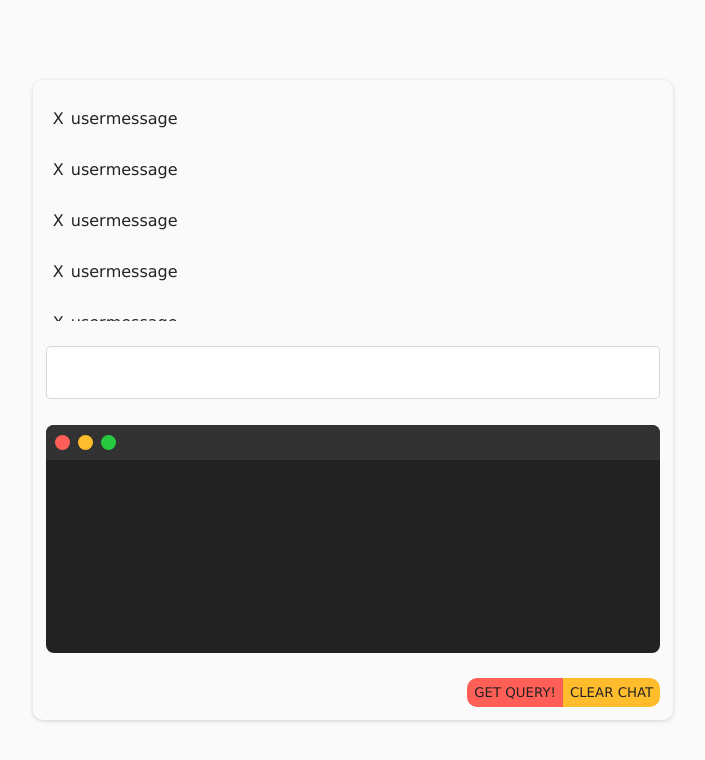
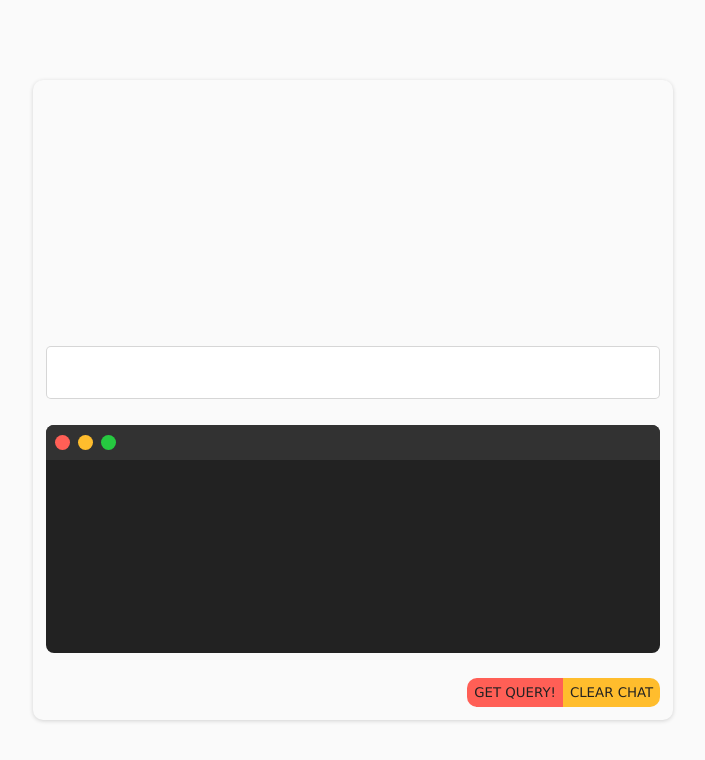
Before and after one commit to marceljaworski/SQL-Generator, a React (Vite) app: page / in a window 1280 px wide. Shown: the top 760 px of the page, without its empty margins (287-992 px from the left). Built offline with nearby package versions, Linux system fonts and the light colour scheme.

Commit message:
messages interfaces and props

```diff
--- a/index.ts
+++ b/index.ts
@@ -31,5 +31,5 @@ app.post("/completions", async ( req: Request, res: Response) => {
         console.error(error)
         res.status(500).send("Server error")
     }
-})
+});
 app.listen(PORT, () => console.log(`Your server is running on PORT ${PORT}`) );
--- a/src/App.tsx
+++ b/src/App.tsx
@@ -24,15 +24,21 @@ function App() {
       const response = await fetch("http://localhost:8000/completions", options);
       const data = await response.json();
       console.log(data);
-      setChat(oldChat => [...oldChat, data])
+      const userMessage = {
+        role: "user",
+        content: value
+      }
+      setChat(oldChat => [...oldChat, data, userMessage])
     } catch (error) {
       console.error(error);
     }
   }
 
+  const filteredUserMessages = chat.filter(message => message.role === "user" )
+
   return (
     <div className="app">
-      <MessagesDisplay/>
+      <MessagesDisplay userMessages={filteredUserMessages}/>
       <input type="text" value={value} onChange={e => setValue(e.target.value)} />
       <CodeDisplay/>
       <div className="button-container">
--- a/src/components/MessageDisplay.tsx
+++ b/src/components/MessageDisplay.tsx
@@ -1,10 +1,18 @@
+interface UserMessage {
+  role: string,
+  content: string
+}
 
-function MassageDisplay() {
+interface MessageDisplayProps {
+  message: UserMessage
+}
+
+function MassageDisplay({ message } : MessageDisplayProps) {
   return (
     <div className="message-display">
       <p id="icon">X</p>
-      <p>user</p>
-      <p>message</p>
+      <p>{message.role}</p>
+      <p>{message.content}</p>
     </div>
   )
 }
--- a/src/components/MessagesDisplay.tsx
+++ b/src/components/MessagesDisplay.tsx
@@ -1,19 +1,21 @@
 import MessageDisplay from "./MessageDisplay";
 
-function MessagesDisplay() {
+interface UserMessage {
+  role: string,
+  content: string
+}
+
+interface MessagesDisplayProps {
+  userMessages: UserMessage[]
+}
+
+function MessagesDisplay({ userMessages } : MessagesDisplayProps) {
   return (
     <div className="messages-display">
-        <MessageDisplay/>
-        <MessageDisplay/>
-        <MessageDisplay/>
-        <MessageDisplay/>
-        <MessageDisplay/>
-        <MessageDisplay/>
-        <MessageDisplay/>
-        <MessageDisplay/>
-        <MessageDisplay/>
-        <MessageDisplay/>
-        <MessageDisplay/>
+      {userMessages.map(( userMessage, _index) =>
+        <MessageDisplay key={_index} message={userMessage}/>
+      )}
+
     </div>
   )
 }
```
